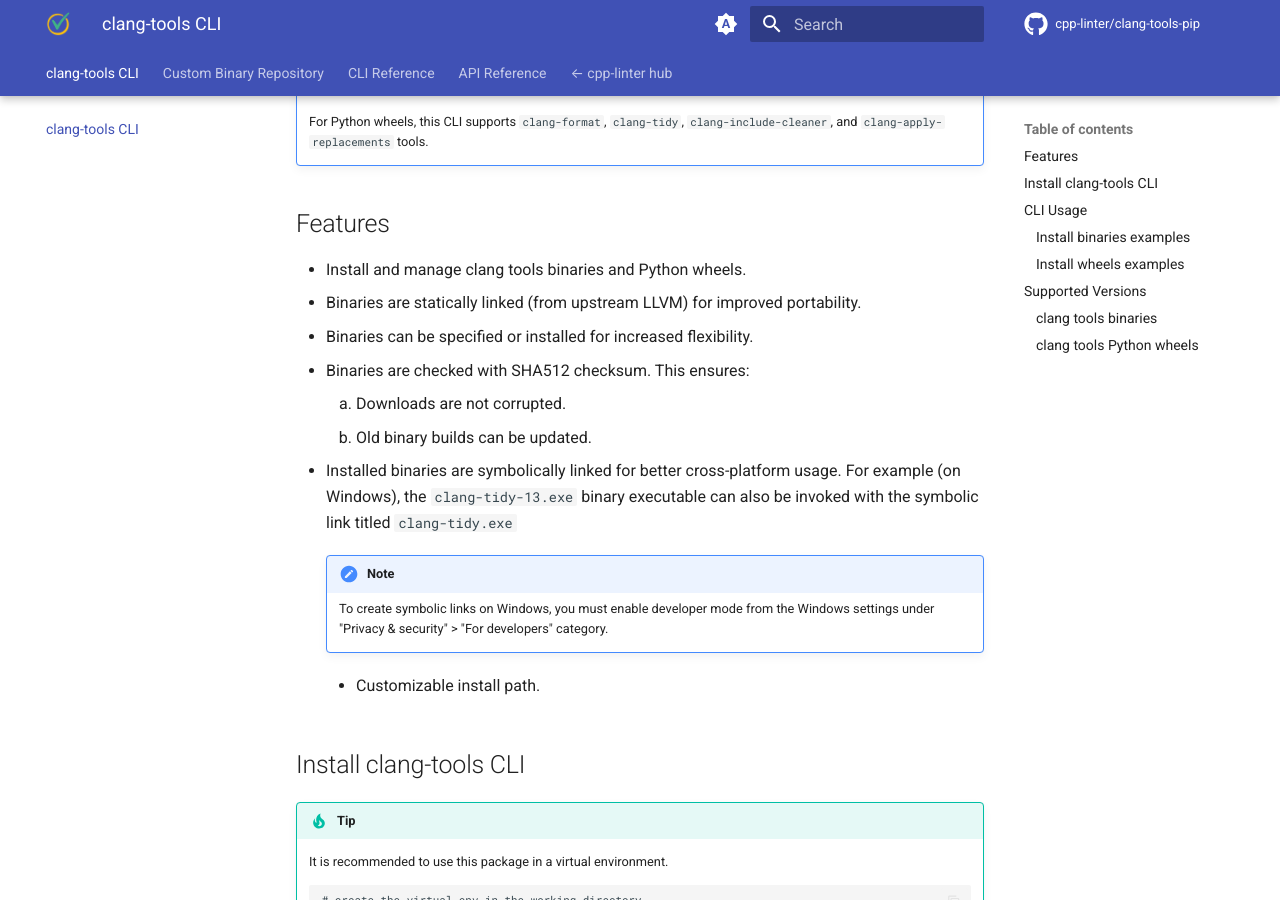
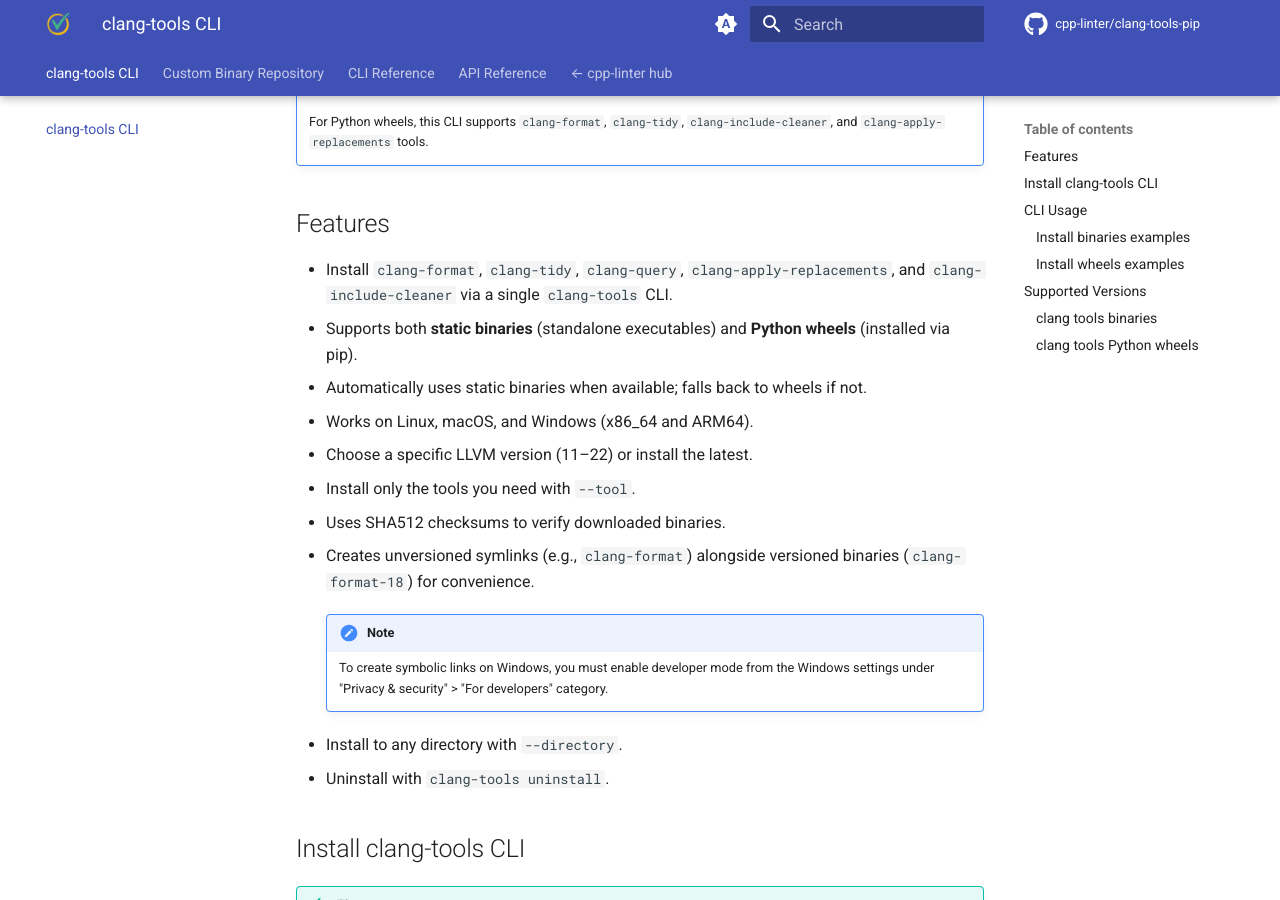
Before and after one commit to cpp-linter/clang-tools-pip, an MkDocs documentation site: the page built from docs/index.md, in a window 1280 px wide and 900 px high, scrolled down 355 px. Built offline with MkDocs 1.6.1 and Material for MkDocs 9.7.7, drawn with Linux system fonts in a browser that asks for light colours; comment, search, counter and statistics services are not loaded.

Commit message:
docs: update feature section and add win-arm64 platform badge (#190)
* docs: improve formatting and clarity in README.md

* docs: update feature section and add win-arm64 platform badge

- Rewrite feature section to accurately describe the project's capabilities
- Highlight unified CLI, auto-detection/fallback, dynamic PyPI resolution,
  symlink management, selective installation, and uninstall support
- Add win-arm64 to the platform badge in both README.md and docs/index.md

* docs: simplify feature section to be more user-friendly

```diff
--- a/docs/index.md
+++ b/docs/index.md
@@ -2,7 +2,7 @@
 [![Test](https://github.com/cpp-linter/clang-tools-pip/actions/workflows/test.yml/badge.svg)](https://github.com/cpp-linter/clang-tools-pip/actions/workflows/test.yml)
 [![codecov](https://codecov.io/gh/cpp-linter/clang-tools-pip/branch/main/graph/badge.svg?token=40G5ZOIRRR)](https://codecov.io/gh/cpp-linter/clang-tools-pip)
 [![SonarCloud](https://sonarcloud.io/api/project_badges/measure?project=cpp-linter_clang-tools-pip&metric=alert_status)](https://sonarcloud.io/summary/new_code?id=cpp-linter_clang-tools-pip)
-[![Platform](https://img.shields.io/badge/platform-linux--64%20%7C%20linux--arm64%20%7C%20win--64%20%7C%20osx--64%20%7C%20osx--arm64%20-blue)](https://pypi.org/project/clang-tools/)
+[![Platform](https://img.shields.io/badge/platform-linux--64%20%7C%20linux--arm64%20%7C%20win--64%20%7C%20win--arm64%20%7C%20osx--64%20%7C%20osx--arm64-blue)](https://pypi.org/project/clang-tools/)
 [![Downloads](https://img.shields.io/pypi/dw/clang-tools)](https://pypistats.org/packages/clang-tools)
 
 Easily install `clang-format`, `clang-tidy`, `clang-query`,
@@ -20,21 +20,22 @@ Python wheels using the `clang-tools` CLI.
 
 ## Features
 
-- Install and manage clang tools binaries and Python wheels.
-- Binaries are statically linked (from upstream LLVM) for improved portability.
-- Binaries can be specified or installed for increased flexibility.
-- Binaries are checked with SHA512 checksum. This ensures:
-    1. Downloads are not corrupted.
-    2. Old binary builds can be updated.
-- Installed binaries are symbolically linked for better cross-platform usage.
-  For example (on Windows), the `clang-tidy-13.exe` binary executable can
-  also be invoked with the symbolic link titled `clang-tidy.exe`
+- Install `clang-format`, `clang-tidy`, `clang-query`, `clang-apply-replacements`, and `clang-include-cleaner` via a single `clang-tools` CLI.
+- Supports both **static binaries** (standalone executables) and **Python wheels** (installed via pip).
+- Automatically uses static binaries when available; falls back to wheels if not.
+- Works on Linux, macOS, and Windows (x86_64 and ARM64).
+- Choose a specific LLVM version (11–22) or install the latest.
+- Install only the tools you need with `--tool`.
+- Uses SHA512 checksums to verify downloaded binaries.
+- Creates unversioned symlinks (e.g., `clang-format`) alongside versioned binaries (`clang-format-18`) for convenience.
 
     !!! note
         To create symbolic links on Windows, you must enable developer mode
         from the Windows settings under "Privacy & security" > "For developers"
         category.
-- Customizable install path.
+
+- Install to any directory with `--directory`.
+- Uninstall with `clang-tools uninstall`.
 
 ## Install clang-tools CLI
 
```
Also changed, not shown: README.md (+18 -20 lines).
